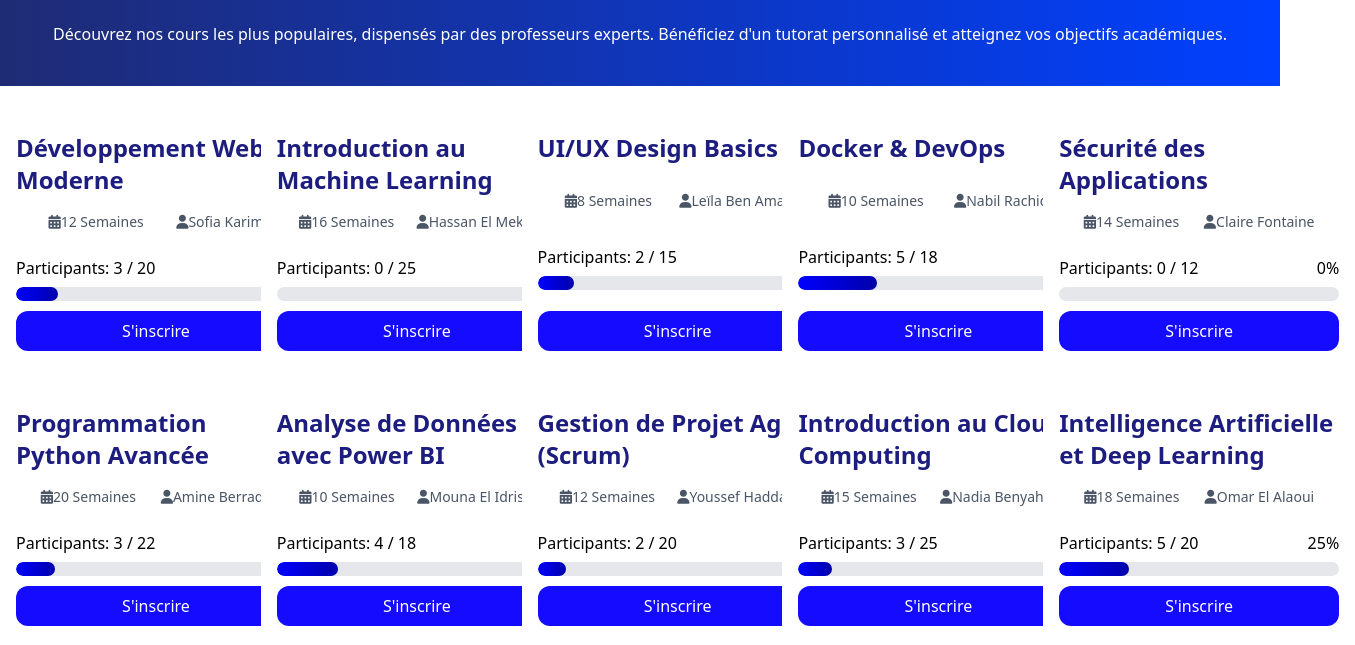
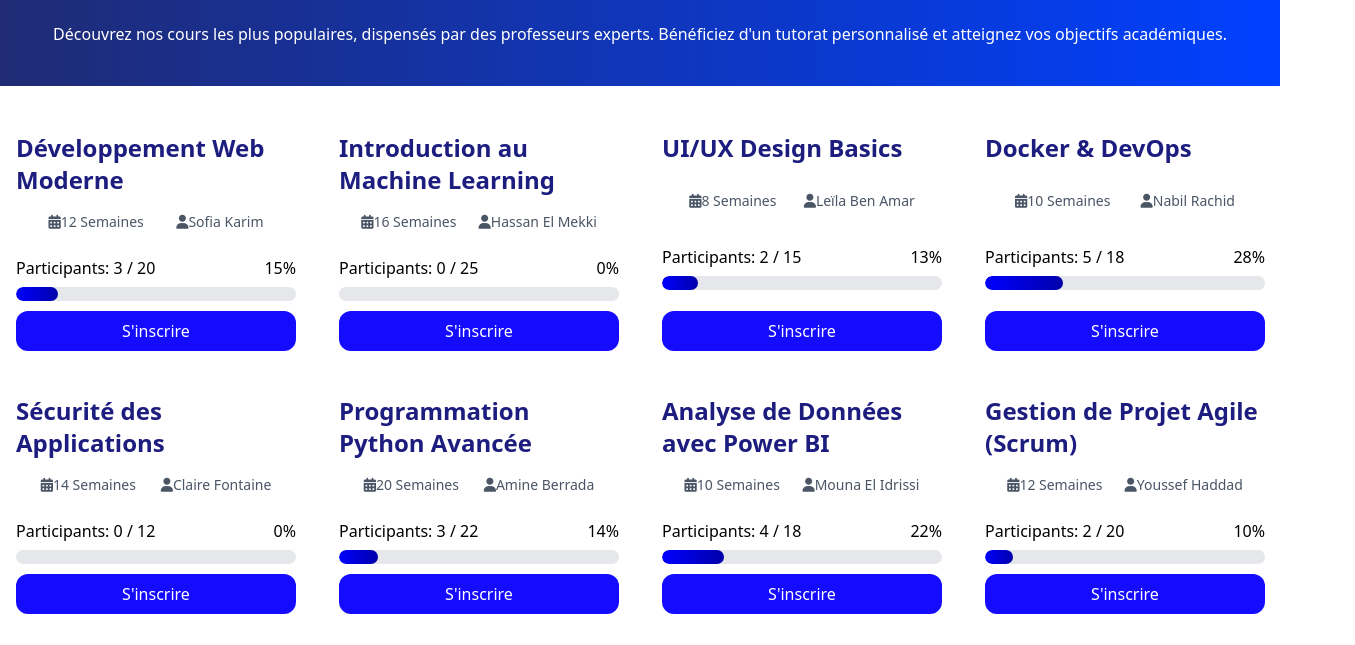
Before and after one commit to AyoubKhaoua/Gestion-d-v-nements-et-Formations, a website: page src/formation.html in a window 1280 px wide. Shown: the part 155-800 px from the top of the page, 1355 px wide, since content can reach past the window. Drawn offline with nearby package versions, Linux system fonts and the light colour scheme; files that its build step writes are made by us from their sources.

Commit message:
update grid system

```diff
--- a/src/formation.html
+++ b/src/formation.html
@@ -58,7 +58,7 @@
             par des professeurs experts. Bénéficiez d'un tutorat personnalisé et atteignez vos objectifs académiques.
         </p>
     </div>
-    <div class="grid grid-cols-1 sm:grid-cols-2 md:grid-cols-3 lg:grid-cols-4 xl:grid-cols-5 gap-6" id="cards-container"></div>
+    <div class="grid grid-cols-1 sm:grid-cols-2 md:grid-cols-3 lg:grid-cols-4 gap-3" id="cards-container"></div>
 
     <div class="modal_continaire" id="modal_continaire">
                 <div class="modal">
```
